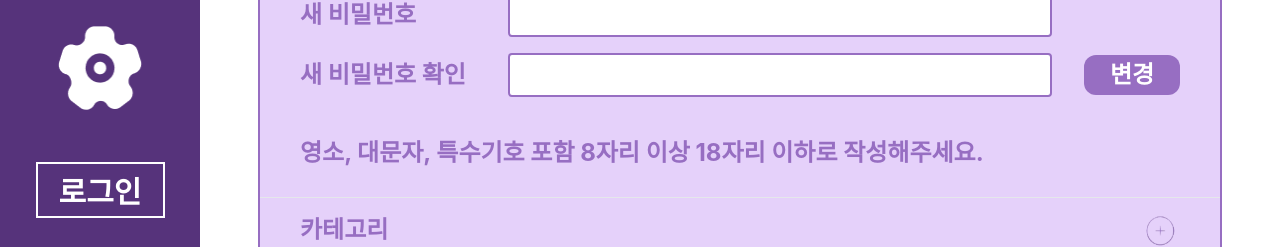
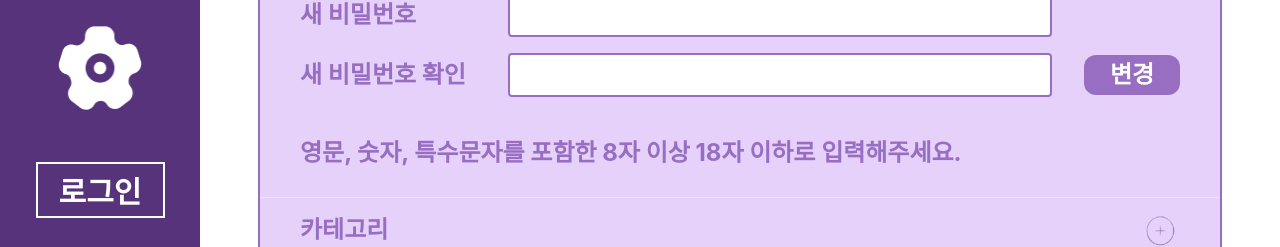
Before and after one commit to pl-o-plando/plo_web, a React (Create React App) app: page /setting in a window 1280 px wide. Shown: the part 542-789 px from the top of the page. Built offline with nearby package versions, Linux system fonts and the light colour scheme.

Commit message:
[design] 비밀번호 조건 수정

```diff
--- a/src/pages/Setting.js
+++ b/src/pages/Setting.js
@@ -139,7 +139,7 @@ const Setting = () => {
             {errors.newPassword && errors.setNewPassword.message}
           </div>
           </form>
-          <p className='w-11/12 my-0 mx-auto'>영소, 대문자, 특수기호 포함 8자리 이상 18자리 이하로 작성해주세요.</p>
+          <p className='w-11/12 my-0 mx-auto'>영문, 숫자, 특수문자를 포함한 8자 이상 18자 이하로 입력해주세요.</p>
         </div>
         <hr/>
         <div>
```
